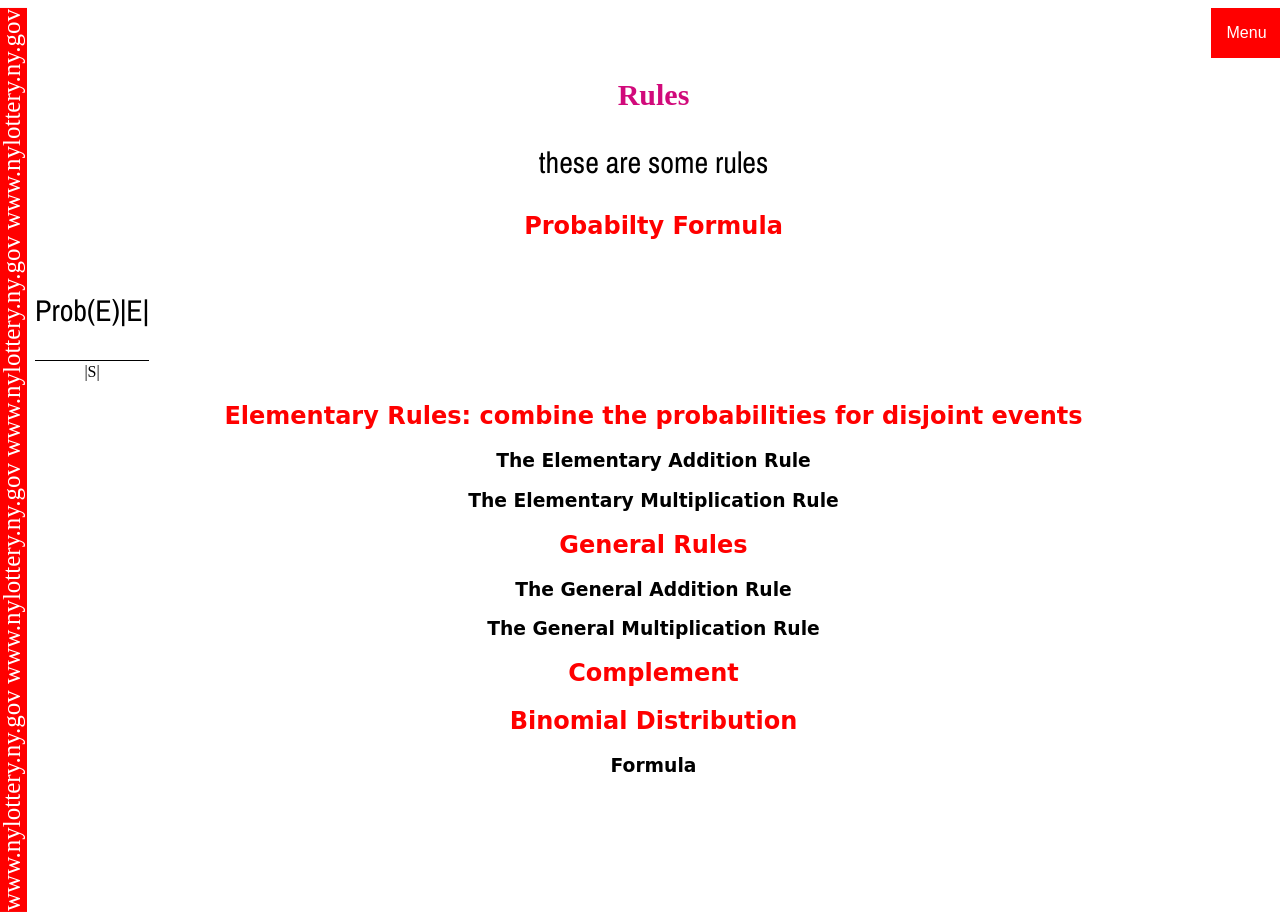
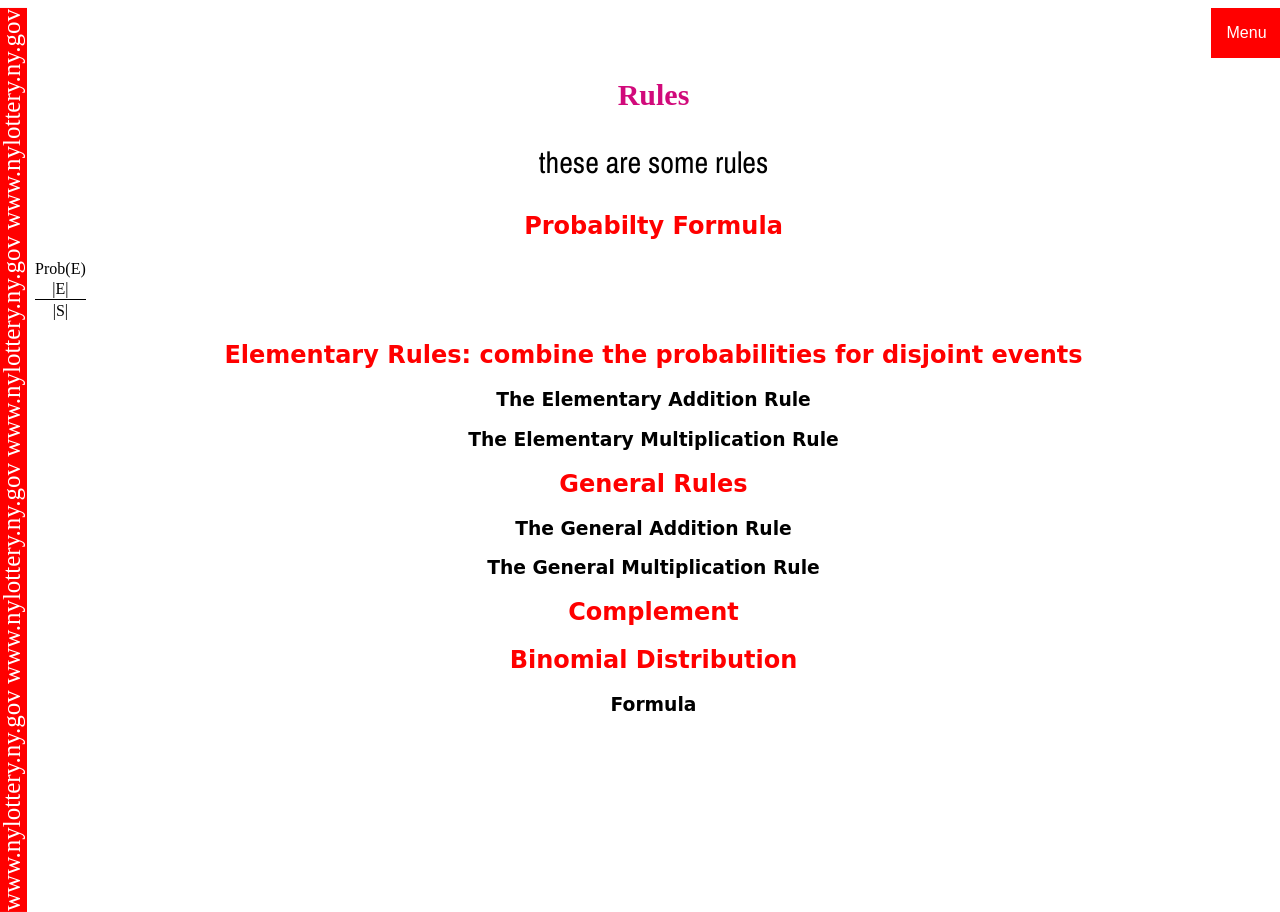
Before and after one commit to czaplicki-j/czaplicki-j.github.io, a plain HTML site: page page-2.html in a window 1280 px wide. Drawn offline with nearby package versions, Linux system fonts and the light colour scheme; a web font is replaced by a local one.

Commit message:
Update page-2.html

```diff
--- a/page-2.html
+++ b/page-2.html
@@ -23,7 +23,7 @@
 
 <h2><font color="red">Probabilty Formula</font></h2>
     <div class="frac">
-      <p>Prob(E)<span>|E|</span></p>
+      Prob(E)<span>|E|</span>
       <span class="symbol">/</span>
       <span class="bottom">|S|</span>
     </div>
```
